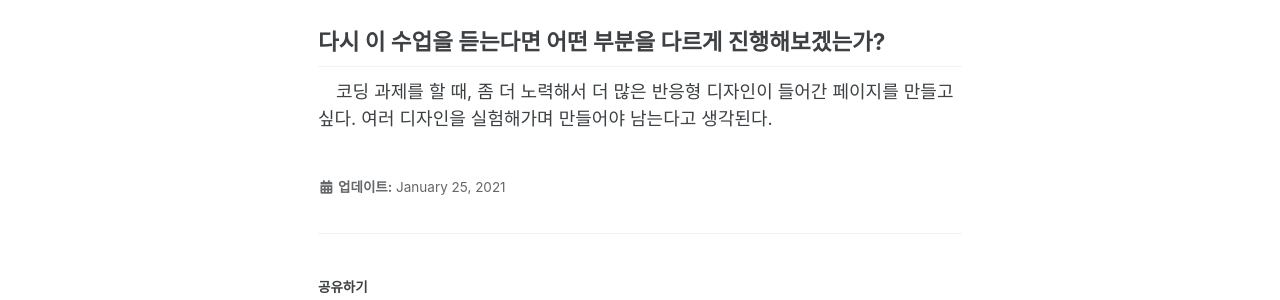
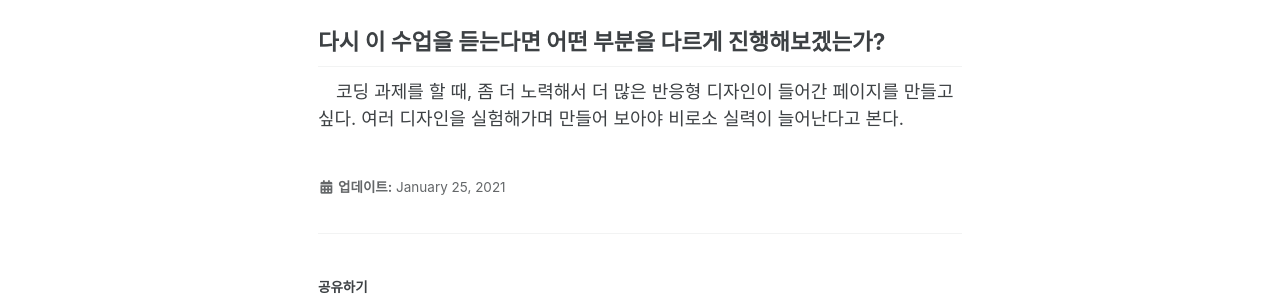
Before and after one commit to limit-a/limit-a.github.io, a Jekyll site: the page built from _posts/2021-01-25-kokoa-clone.md, in a window 1280 px wide. Shown: the part 1241-1541 px from the top of the page. Built offline with Jekyll 4.4.1, drawn with Linux system fonts in a browser that asks for light colours; cached includes are drawn as plain includes.

Commit message:
just_test-210128

```diff
--- a/_posts/2021-01-25-kokoa-clone.md
+++ b/_posts/2021-01-25-kokoa-clone.md
@@ -5,6 +5,7 @@ title: 노마드코더 코코아톡 클론 코딩
 노마드코더 코코아톡 클론 코딩 수업과 2주간 챌린지를 마치고서 간단히 리뷰를 위해 이 글을 쓴다.
 
 ## 해당 수업을 '왜' 했는지, 그리고 리뷰를 '왜' 하는가?
+
 바닐라 자바스크립트를 위한 수업을 찾다가, 시중의 어플리케이션 (카카오톡 같이) 을 구현해보는 '클론 코딩' 을 통해 만들어 가며 코딩을 배운다는 것에 감명(?)받아, 바로 결제를 해서 수업과 '챌린지' 에 도전했다.
 
 내가 먼저 찾던대로 자바스크립트 수업을 들었어도 됐지만, 사이트의 학습 로드맵을 참고하여 선행 학습을 위해, HTML & CSS 를 배우는 코코아톡 클론 코딩 수업을 들었다.
@@ -12,6 +13,7 @@ title: 노마드코더 코코아톡 클론 코딩
 HTML과 CSS는 이전에 공부를 한 경험이 있지만 잘 만든다고 말할 수 없는 실력이기에, 수업을 통해서 몰랐던 방법이나 노하우들을 배울 수 있었고, 이 리뷰를 통해 그것들을 다시 되새기고자 한다.
 
 ## 수업을 시작했을 때 세웠던 목표를 달성했는가?
+
 수업과 함께 시작했던 목표는 '챌린지를 이수하기' 였다.
 
 '챌린지' 는 심층 학습을 위한 별도의 프로그램으로 단기간에 집중 스터디할 수 있도록 퀴즈, 코딩 과제, 피드백 등을 제공해주는 것이다.
@@ -21,8 +23,10 @@ HTML과 CSS는 이전에 공부를 한 경험이 있지만 잘 만든다고 말
 이로써 처음 세웠던 목표는 달성했다고 볼 수 있다.
 
 ## 달성 여부와 관계없이 잘한 점과 아쉬운 점은 무엇인가?
-* 잘한 점 : 이 수업에서 배운 것들 중에 flex design 과 BEM 방법론이 가장 중요하다고 생각되는데, 예전에 HTML과 CSS를 배울 때 어려운 부분이었으므로 이것들을 잘 이해하고 활용할 수 있었던 것이 나에게 있어 참 잘한 점이라 꼽을 수 있다. (물론 좋은 수업 덕분이다.)
-* 아쉬운 점 : 코딩 과제를 할 때, 조금 더 괜찮고 멋있어 보이는 페이지를 만들지 않았다는 점이 아쉬웠다. 더 고생하기 싫어하고 귀찮아 하는 나의 나약함이, 예시로 보여주는 페이지 이미지에 아주 똑같이 만들려고 하는, 이미지 같은 페이지를 만든 것이 아쉬웠다.
+
+- 잘한 점 : 이 수업에서 배운 것들 중에 flex design 과 BEM 방법론이 가장 중요하다고 생각되는데, 예전에 HTML과 CSS를 배울 때 어려운 부분이었으므로 이것들을 잘 이해하고 활용할 수 있었던 것이 나에게 있어 참 잘한 점이라 꼽을 수 있다. (물론 좋은 수업 덕분이다.)
+- 아쉬운 점 : 코딩 과제를 할 때, 조금 더 괜찮고 멋있어 보이는 페이지를 만들지 않았다는 점이 아쉬웠다. 더 고생하기 싫어하고 귀찮아 하는 나의 나약함이, 예시로 보여주는 페이지 이미지에 아주 똑같이 만들려고 하는, 이미지 같은 페이지를 만든 것이 아쉬웠다.
 
 ## 다시 이 수업을 듣는다면 어떤 부분을 다르게 진행해보겠는가?
-코딩 과제를 할 때, 좀 더 노력해서 더 많은 반응형 디자인이 들어간 페이지를 만들고 싶다. 여러 디자인을 실험해가며 만들어야 남는다고 생각된다.
+
+코딩 과제를 할 때, 좀 더 노력해서 더 많은 반응형 디자인이 들어간 페이지를 만들고 싶다. 여러 디자인을 실험해가며 만들어 보아야 비로소 실력이 늘어난다고 본다.
```
